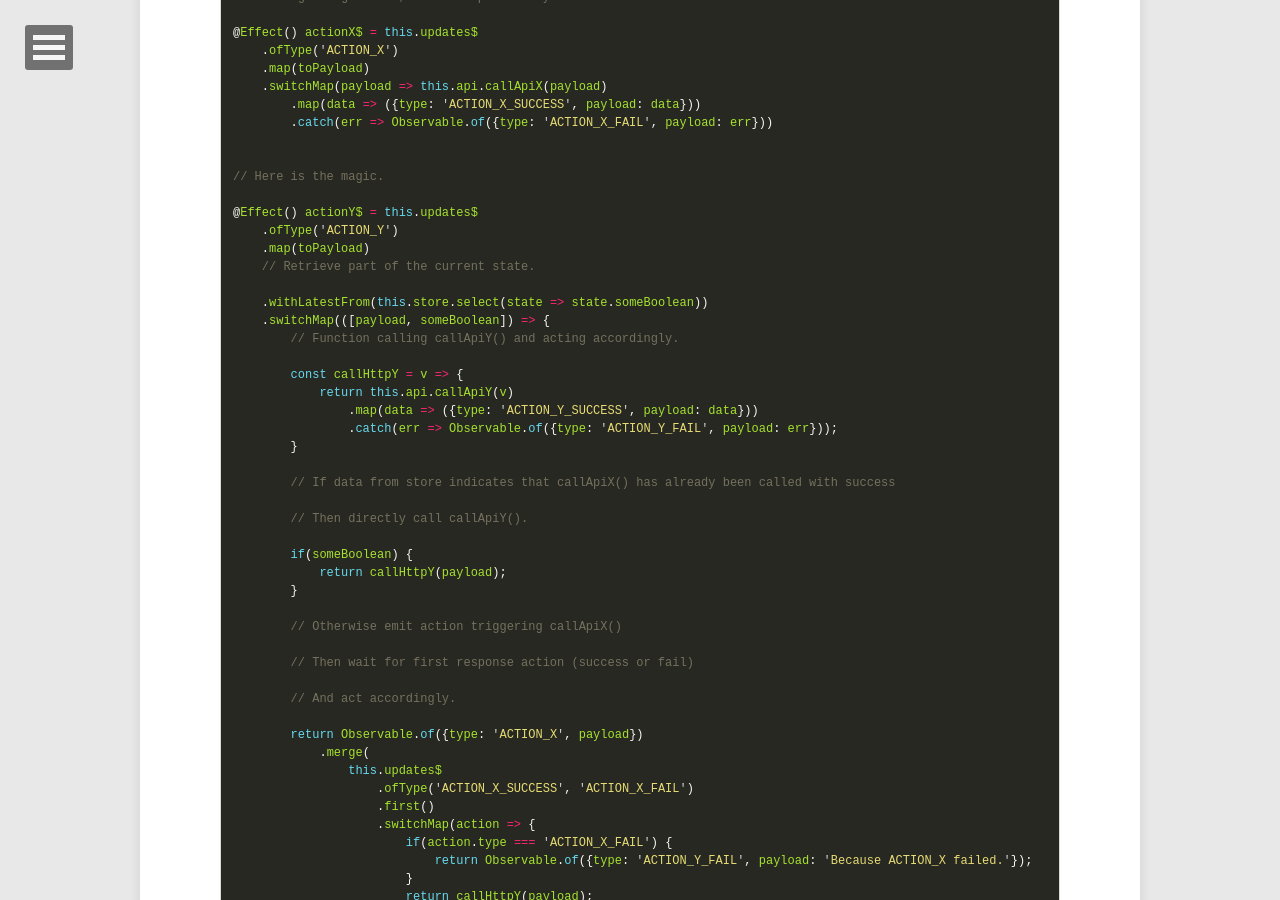
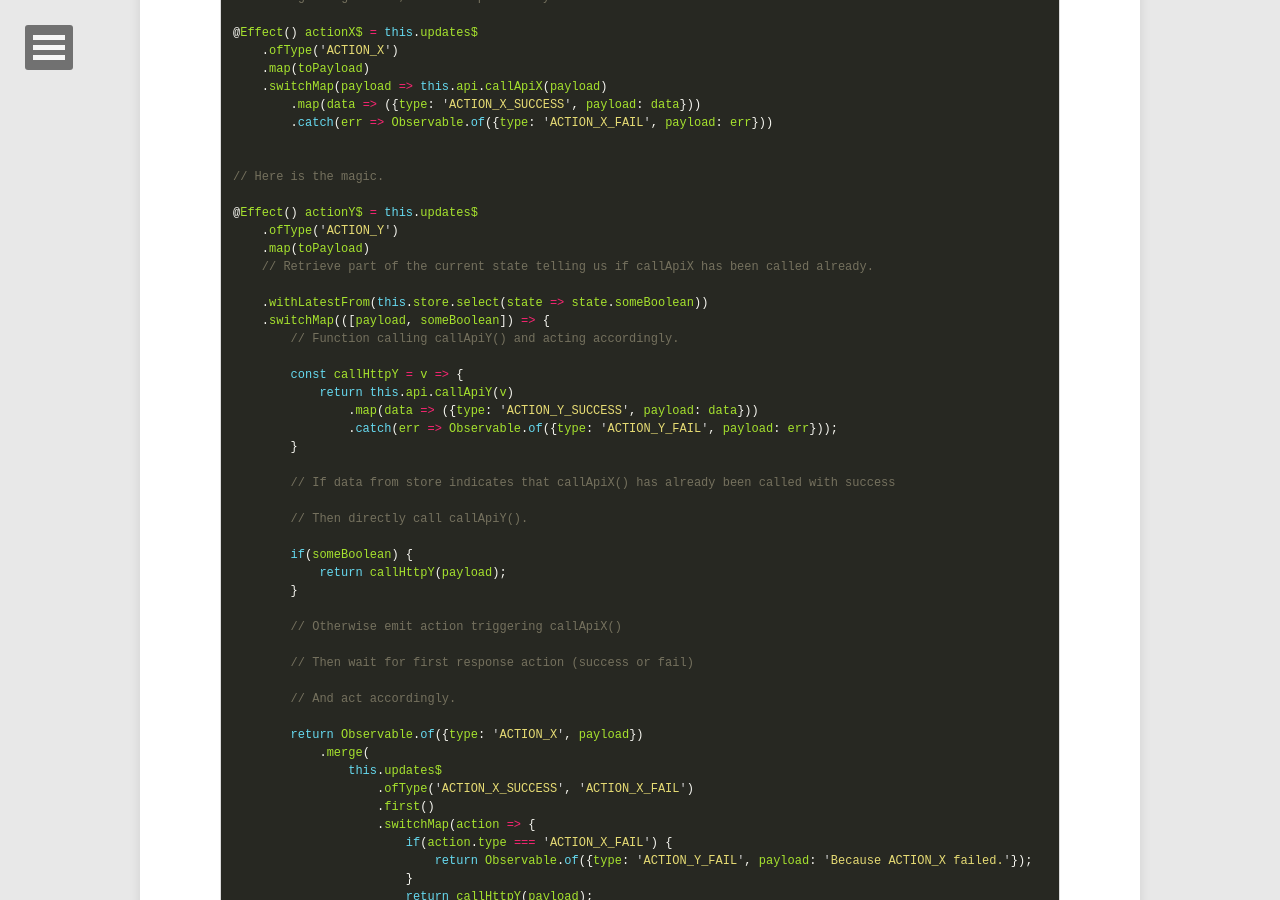
Before and after one commit to bertrandg/bertrandg.github.io, a Jekyll site: the page built from _posts/2017-02-09-ngrx-effects-complex-stream-with-nested-actions.md, in a window 1280 px wide and 900 px high, scrolled down 1507 px. Built offline with Jekyll 4.4.1, drawn with Linux system fonts in a browser that asks for light colours; nearby versions of some CDN libraries; comment, search, counter and statistics services are not loaded.

Commit message:
Update 2017-02-09-ngrx-effects-complex-stream-with-nested-actions.md

```diff
--- a/_posts/2017-02-09-ngrx-effects-complex-stream-with-nested-actions.md
+++ b/_posts/2017-02-09-ngrx-effects-complex-stream-with-nested-actions.md
@@ -73,7 +73,7 @@ Here is a simple workaround to solve it elegantly:
 @Effect() actionY$ = this.updates$
     .ofType('ACTION_Y')
     .map(toPayload)
-    // Retrieve part of the current state.
+    // Retrieve part of the current state telling us if callApiX has been called already.
     .withLatestFrom(this.store.select(state => state.someBoolean))
     .switchMap(([payload, someBoolean]) => {
         // Function calling callApiY() and acting accordingly.
```
